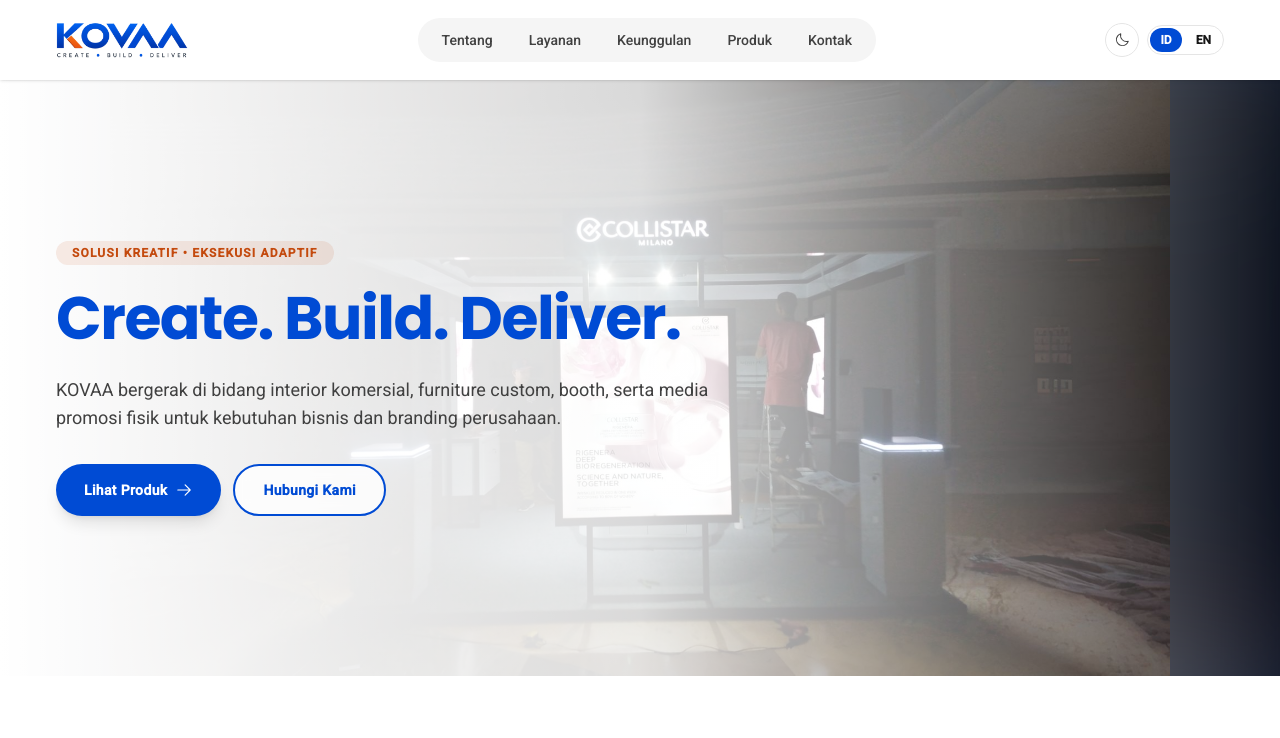
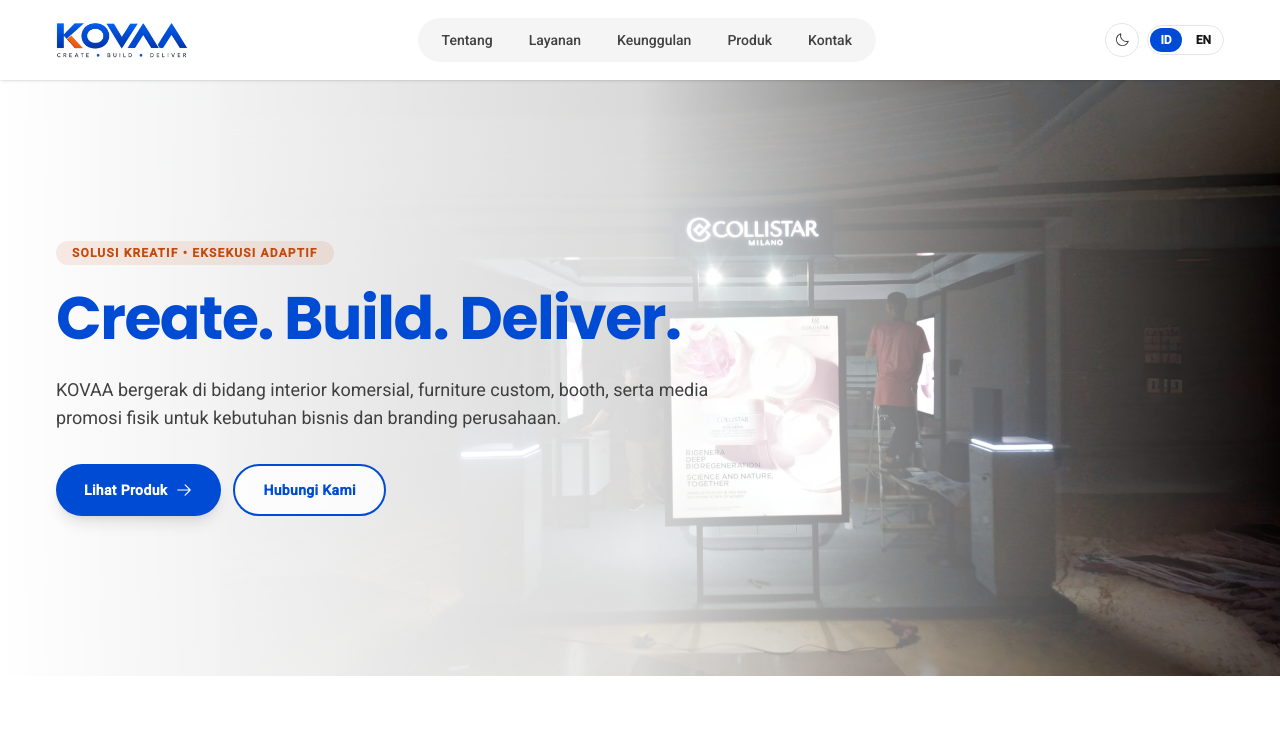
Before and after one commit to dedengine/kovaa-company-profile, a Next.js app in the folder website/: page / in a window 1280 px wide. Shown: the top 738 px of the page. Built offline with nearby package versions, Linux system fonts and the light colour scheme.

Commit message:
fix: align hero image to the right edge
Position the contained hero image at the right so the blurred fallback is no longer visible on the right side, where the content sit.

```diff
--- a/website/components/hero.tsx
+++ b/website/components/hero.tsx
@@ -74,7 +74,7 @@ export function Hero() {
           alt={t('hero.imageAlt')}
           fill
           sizes="100vw"
-          className="object-contain"
+          className="object-contain object-right"
           priority={index === 0}
         />
       </div>
```
